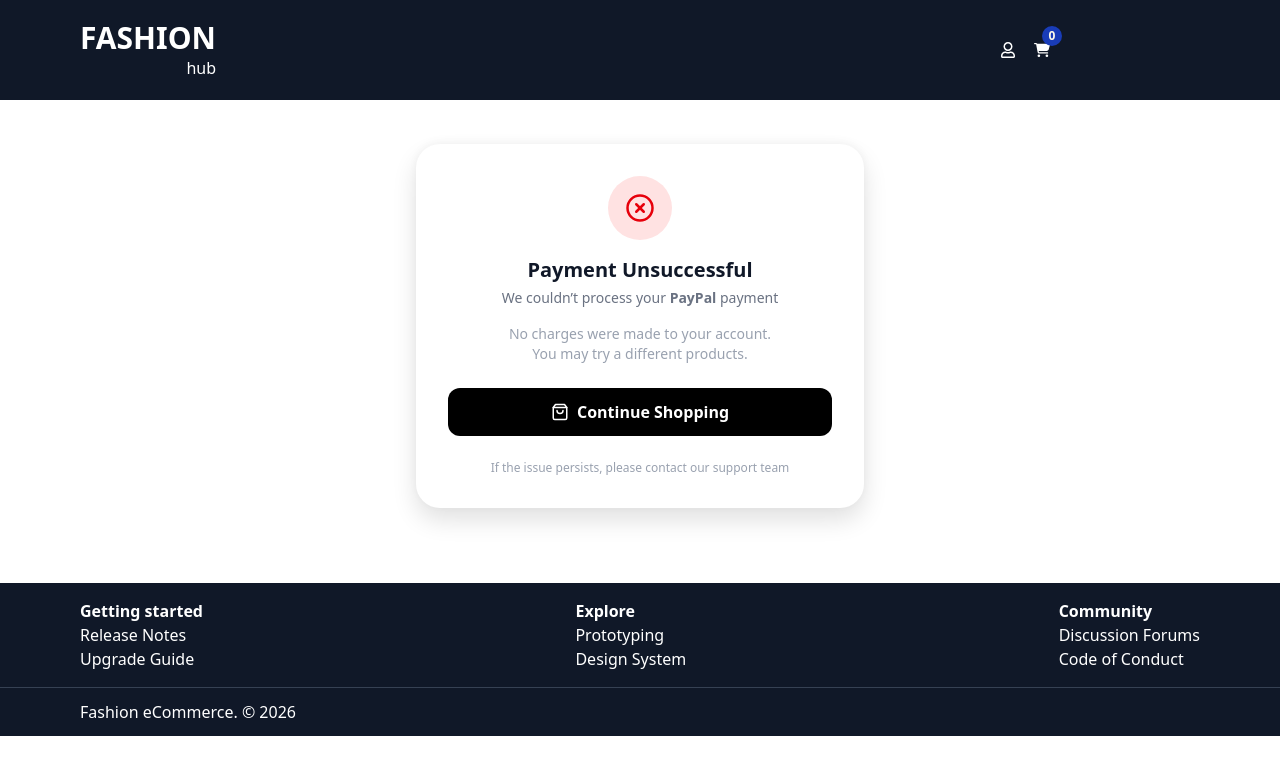
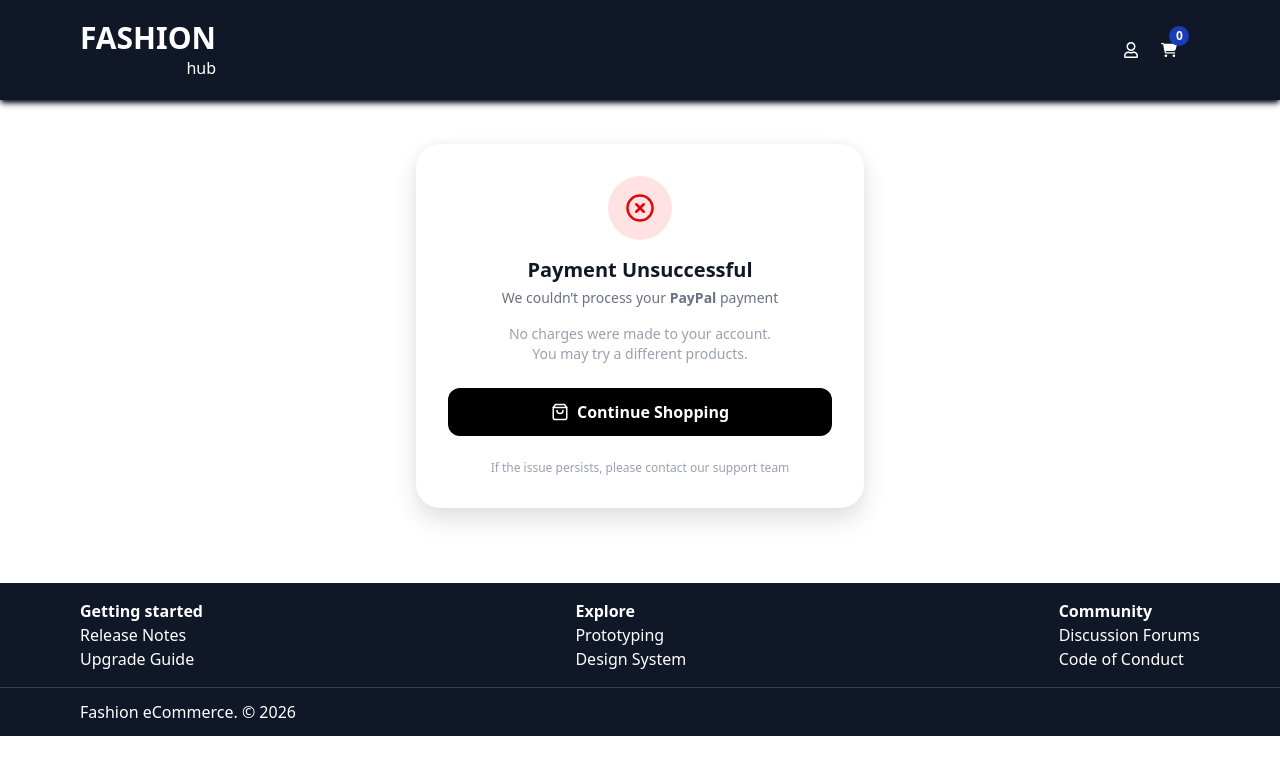
Before and after one commit to trytocode123/fashion-web, a React app in the folder frontend/: page /paypalFail in a window 1280 px wide. Shown: the top 774 px of the page. Built offline with nearby package versions, Linux system fonts and the light colour scheme; the HTML template or start-up script is replaced by a standard one.

Commit message:
update page fe

```diff
--- a/frontend/src/layouts/components/Header/Header.jsx
+++ b/frontend/src/layouts/components/Header/Header.jsx
@@ -4,6 +4,7 @@ import {useDispatch, useSelector} from "react-redux";
 import {FiLogOut} from "react-icons/fi";
 import {Link} from "react-router-dom";
 import {logOut} from "../../../redux/Reducer/authSlice.js";
+import {IoMdHome} from "react-icons/io";
 
 
 const Header = () => {
@@ -16,7 +17,8 @@ const Header = () => {
     }
     return (
         <header
-            className={"flex fixed h-[100px] w-[100%] top-0 left-0 right-0 bg-gray-900 text-white items-center justify-between px-[80px] lg:z-10"}>
+            className={"flex fixed h-[100px] w-[100%] top-0 left-0 right-0 bg-gray-900 text-white items-center " +
+                "justify-between px-[80px] lg:z-10 shadow-md shadow-gray-900"}>
             <div className={"flex flex-col justify-center flex-wrap-reverse group"}>
                 <Link to={"/about"}
                       className={"lg:font-bold lg:text-3xl cursor-pointer group-hover:text-amber-50"}>FASHION</Link>
@@ -32,12 +34,13 @@ const Header = () => {
                 </div>
             }
 
-            <div className={"flex justify-between lg:min-w-[200px] text-[16px]"}>
+            <div className={"lg:flex lg:justify-end lg:w-[350px] text-[16px]"}>
                 {(account?.name || account?.fullName) && (
-                    <div className="flex items-center font-medium text-gray-200 lg:min-w-[150px] lg:mr-2">
-                        Hello, <span className="text-white font-semibold ml-1">{account.name || account.fullName}</span>
+                    <div className="flex items-center justify-evenly font-medium text-gray-200 lg:w-[250px]">
+                        Hello, <span
+                        className="text-white font-semibold lg:ml-1 lg:p-0 lg:w-[200px]">{account.name || account.fullName}</span>
                         <Link to={"/"}>
-                            <FiLogOut onClick={handleLogOut} className={"lg:ml-3 text-red-400\n" +
+                            <FiLogOut onClick={handleLogOut} className={"text-red-400\n" +
                                 "hover:text-red-500\n" +
                                 "hover:bg-red-500/15" +
                                 "rounded-full"}/>
@@ -45,7 +48,12 @@ const Header = () => {
                     </div>
                 )}
 
-                <div className={"flex items-center justify-between lg:w-[50px]"}>
+                <div className={"lg:flex lg:justify-end lg:justify-evenly lg:items-center lg:w-[100px]"}>
+                    {account && (
+                        <Link to={"/home"}>
+                            <IoMdHome className={"lg:text-[20px]"}/>
+                        </Link>
+                    )}
                     <FaRegUser/>
                     <div className={"relative"}>
                         <FaCartShopping/>
```
